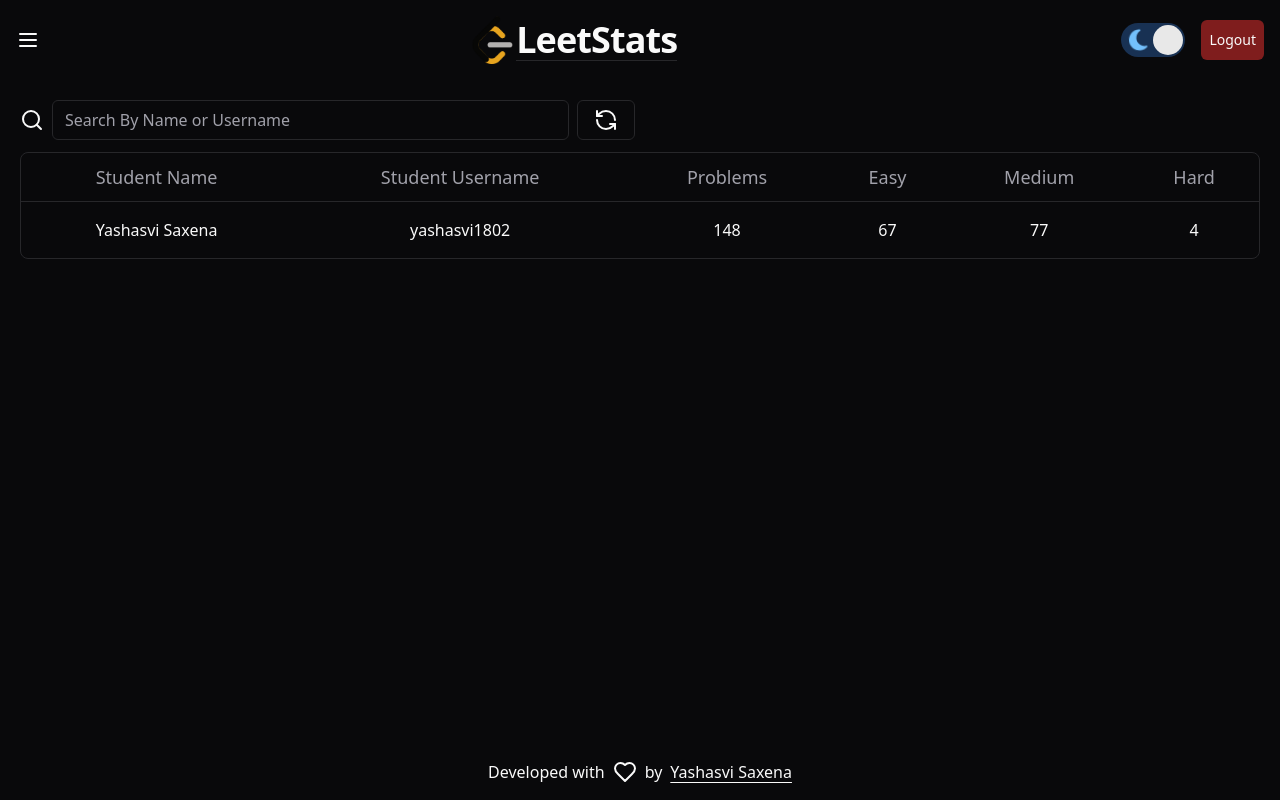
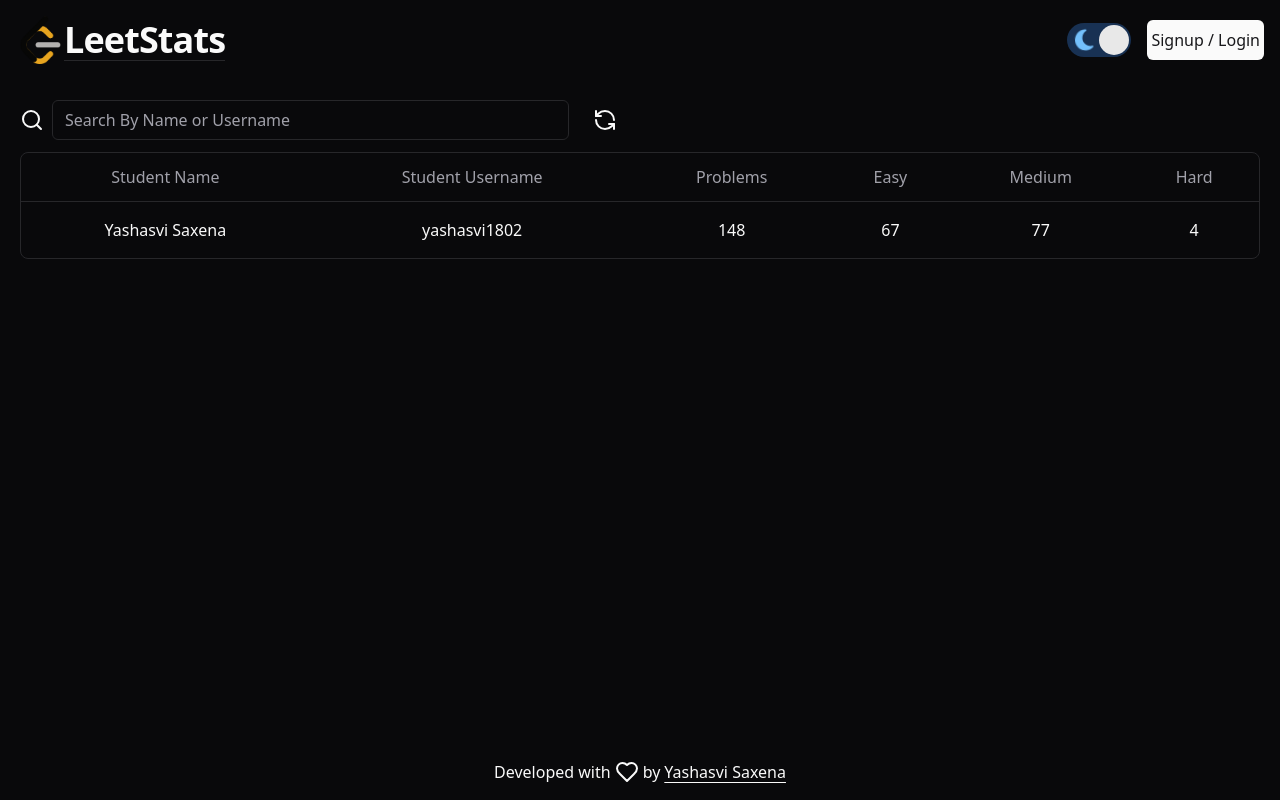
Before and after one commit to yashasvisxena/LeetStats, a React (Vite) app in the folder client/: page / in a window 1280 px wide. Built offline with nearby package versions, Linux system fonts and the light colour scheme; no server answers.

Commit message:
Logout functionality added

```diff
--- a/client/package.json
+++ b/client/package.json
@@ -51,9 +51,10 @@
     "react": "^18.2.0",
     "react-day-picker": "^8.10.0",
     "react-dom": "^18.2.0",
-    "react-hook-form": "^7.49.3",
+    "react-hook-form": "^7.51.3",
     "react-redux": "^9.1.1",
     "react-resizable-panels": "^1.0.9",
+    "react-router-dom": "^6.23.0",
     "sonner": "^1.3.1",
     "tailwind-merge": "^2.2.0",
     "tailwindcss-animate": "^1.0.7",
--- a/client/src/App.jsx
+++ b/client/src/App.jsx
@@ -1,6 +1,6 @@
 import { useDispatch } from "react-redux";
 import { useState, useEffect } from "react";
-import Navbar from "./components/Common/Navbar";
+import Navbar from "./components/Header/Navbar";
 import Dashboard from "./components/Dashboard/Dashboard";
 import authService from "./Appwrite/auth";
 import { login, logout } from "./Store/authSlice";
--- /dev/null
+++ b/client/src/components/Container/container.jsx
@@ -0,0 +1,9 @@
+import React from 'react'
+
+const container = ({children}) => {
+  return (
+    <div className='w-full max-w-7xl mx-auto px-4'>{children}</div>
+  )
+}
+
+export default container
--- a/client/src/components/Dashboard/SearchReload.jsx
+++ b/client/src/components/Dashboard/SearchReload.jsx
@@ -1,18 +1,22 @@
-import React from 'react'
-import { Input } from "@/components/ui/input"
-import { RefreshCcw, Search, SearchIcon } from 'lucide-react'
-import { Button } from '../ui/button'
+import React from "react";
+import { Input } from "@/components/ui/input";
+import { RefreshCcw, Search, SearchIcon } from "lucide-react";
+import { Button } from "../ui/button";
 
 const SearchReload = () => {
   return (
-    <div className='flex w-full items-center space-x-2'>
-        <Search className="w-4 h-4 sm:h-6 sm:w-6"/>
-        <Input className="w-7/12 sm:w-5/12 text-xs sm:text-base" type="text" placeholder="Search By Name or Username" />
-        <Button variant="outline">
-            <RefreshCcw className="w-4 h-4 sm:h-6 sm:w-6"/>
-        </Button>
+    <div className="flex w-full items-center space-x-2">
+      <Search className="w-4 h-4 sm:h-6 sm:w-6" />
+      <Input
+        className="w-7/12 sm:w-5/12 text-xs sm:text-base"
+        type="text"
+        placeholder="Search By Name or Username"
+      />
+      <Button variant="ghost">
+        <RefreshCcw className="w-4 h-4 sm:h-6 sm:w-6" />
+      </Button>
     </div>
-  )
-}
+  );
+};
 
-export default SearchReload
+export default SearchReload;
--- a/client/src/components/Dashboard/StudentList.jsx
+++ b/client/src/components/Dashboard/StudentList.jsx
@@ -14,7 +14,7 @@ const StudentList = () => {
     <div className="flex flex-col border rounded-lg ">
       <Table>
         <TableHeader>
-          <TableRow className="text-xs sm:text-lg">
+          <TableRow className="text-xs sm:text-base">
             <TableHead className="text-center">Student Name</TableHead>
             <TableHead className="text-center">Student Username</TableHead>
             <TableHead className="text-center">Problems</TableHead>
--- a/client/src/components/Footer/Footer.jsx
+++ b/client/src/components/Footer/Footer.jsx
@@ -3,8 +3,8 @@ import React from "react";
 
 const Footer = () => {
   return (
-    <div className="flex fixed bottom-0 left-0 right-0 text-sm sm:text-base justify-center items-center m-4 space-x-2">
-      Developed with <Heart className="mx-2" /> by <a href="github.com/yashasvisxena" className="underline underline-offset-4">Yashasvi Saxena</a>
+    <div className="flex fixed bottom-0 left-0 right-0 text-xs sm:text-base justify-center items-center m-4 space-x-1">
+      Developed with <Heart className="mx-1 w-4 sm:w-6" /> by <a href="https://www.github.com/yashasvisxena" target="_blank" className="underline underline-offset-4">Yashasvi Saxena</a>
     </div>
   );
 };
--- /dev/null
+++ b/client/src/components/Header/LogoutBtn.jsx
@@ -0,0 +1,17 @@
+import React from "react";
+import { useDispatch } from "react-redux";
+import { AuthService } from "@/Appwrite/auth";
+import { logout } from "@/Store/authSlice";
+import { Button } from "../ui/button";
+
+const LogoutBtn = () => {
+  const dispatch = useDispatch();
+  const logoutHandler = async () => {
+    await AuthService.logout().then(() => {
+      dispatch(logout());
+    });
+  };
+  return <Button className="p-2" variant="destructive">Logout</Button>;
+};
+
+export default LogoutBtn;
--- a/client/src/components/Common/Navbar.jsx
+++ b/client/src/components/Header/Navbar.jsx
@@ -1,8 +1,9 @@
 import { ThemeProvider } from "@/Contexts/Theme";
 import { useState, useEffect } from "react";
-import DarkLight from "./DarkLight";
-import logo from "@/assets/logo.png";
-import Form from "../Dashboard/Form";
+import { DarkLight, logo, Form, LogoutBtn } from "../index";
+import { Link } from "react-router-dom";
+import { useNavigate } from "react-router-dom";
+import { useSelector } from "react-redux";
 import { Button } from "../ui/button";
 
 const Navbar = () => {
@@ -10,17 +11,32 @@ const Navbar = () => {
   const lightTheme = () => {
     setThemeMode("light");
   };
+
   const darkTheme = () => {
     setThemeMode("dark");
   };
+
   useEffect(() => {
     document.querySelector("html").classList.remove("light", "dark");
     document.querySelector("html").classList.add(themeMode);
   }, [themeMode]);
+
+  const authStatus = useSelector((state) => state.auth.status);
+
+  const navigate = useNavigate();
+
+  const items = [
+    {
+      title: "Signup / Login",
+      path: "/login",
+      active: !authStatus,
+    },
+  ];
+
   return (
     <ThemeProvider value={{ themeMode, darkTheme, lightTheme }}>
       <div className="w-full flex justify-between items-center px-4 py-4 relative top-0">
-        <Form/>
+        {authStatus && <Form />}
         <div className="flex items-center">
           <img src={logo} alt="logo" className="w-8 h-8 sm:w-12 sm:h-12" />
           <h2 className="text-center scroll-m-20 border-b text-lg sm:text-4xl font-semibold tracking-tight ">
@@ -29,7 +45,16 @@ const Navbar = () => {
         </div>
         <div className="flex items-center justify-center">
           <DarkLight />
-          <Button className="p-2" variant="destructive">Logout</Button>
+          <ul className="flex">
+            {items.map((item) =>
+              item.active ? (
+                <li key={item.title}>
+                  <Button className="p-1 sm:text-base text-sm" onClick={()=>{navigate(item.path)}}>{item.title}</Button>
+                </li>
+              ) : null
+            )}
+          </ul>
+          {authStatus && <LogoutBtn />}
         </div>
       </div>
     </ThemeProvider>
--- /dev/null
+++ b/client/src/components/index.js
@@ -0,0 +1,13 @@
+import DarkLight from "./Header/DarkLight";
+import logo from "@/assets/logo.png";
+import Form from "./Dashboard/Form";
+import container from "./Container/container";
+import LogoutBtn from "./Header/LogoutBtn";
+
+export {
+    DarkLight,
+    logo,
+    Form,
+    container,
+    LogoutBtn
+}
--- a/client/src/main.jsx
+++ b/client/src/main.jsx
@@ -4,11 +4,12 @@ import App from "./App.jsx";
 import "./index.css";
 import { Provider } from "react-redux";
 import store from "./Store/Store.js";
+import { BrowserRouter } from "react-router-dom";
 
 ReactDOM.createRoot(document.getElementById("root")).render(
-  <React.StrictMode>
+  <BrowserRouter>
     <Provider store={store}>
       <App />
     </Provider>
-  </React.StrictMode>
+  </BrowserRouter>
 );
```
Also changed, not shown: client/src/components/Header/DarkLight.jsx (renamed from client/src/components/Common/DarkLight.jsx), 1 other file (tests, documents, lock files or other folders).
